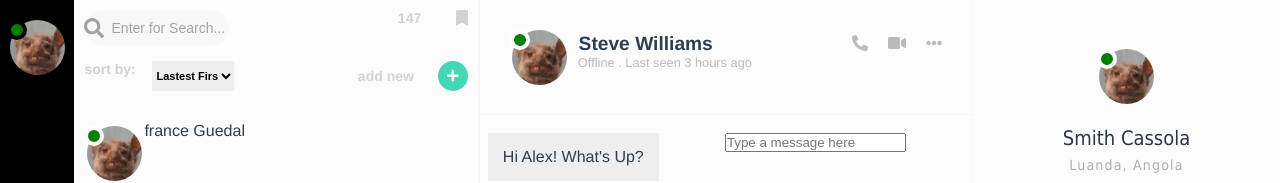
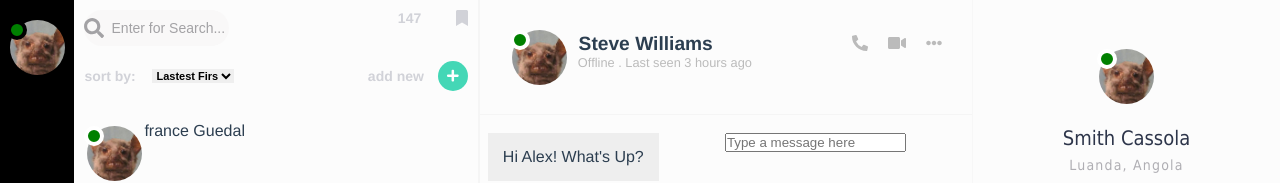
Before and after one commit to france00mf/chat, a Vue app: page / in a window 1280 px wide. Shown: the top 183 px of the page. Built offline with nearby package versions, Linux system fonts and the light colour scheme.

Commit message:
fix: update

```diff
--- a/src/components/shared/button-add.vue
+++ b/src/components/shared/button-add.vue
@@ -16,7 +16,7 @@ export default {
     display: flex;
     justify-content: space-between;
     align-items: center;
-    width: 110px;
+    width: 100px;
     height: 30px;
 }
 .button-add p{
--- a/src/components/shared/filter-dropdown.vue
+++ b/src/components/shared/filter-dropdown.vue
@@ -22,6 +22,7 @@ export default {
     width: 150px;
     justify-content: space-between;
     display: flex;
+    align-items: center;
 }
 .filter-dropdown p{
     margin: 0;
@@ -34,4 +35,7 @@ export default {
     font-size: 11px;
     border: none;
 }
+.filter-dropdown select:focus{
+    outline: none;
+}
 </style>
```
